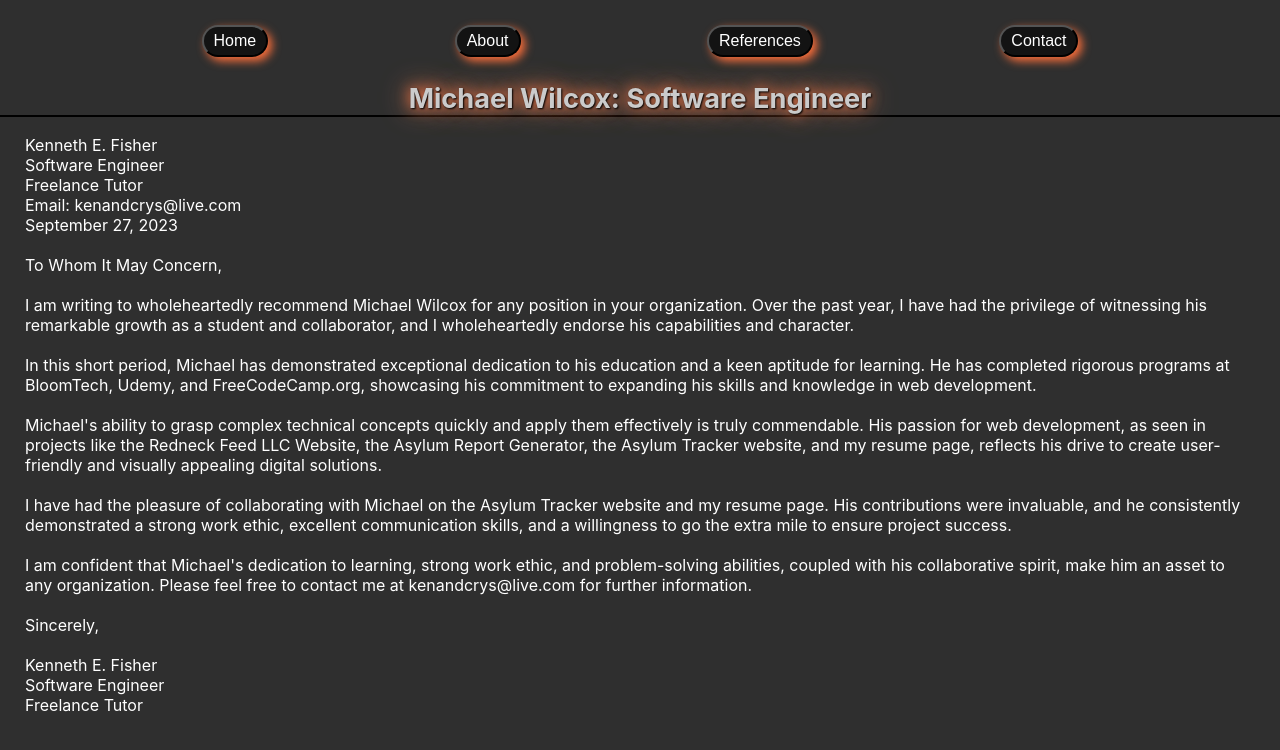
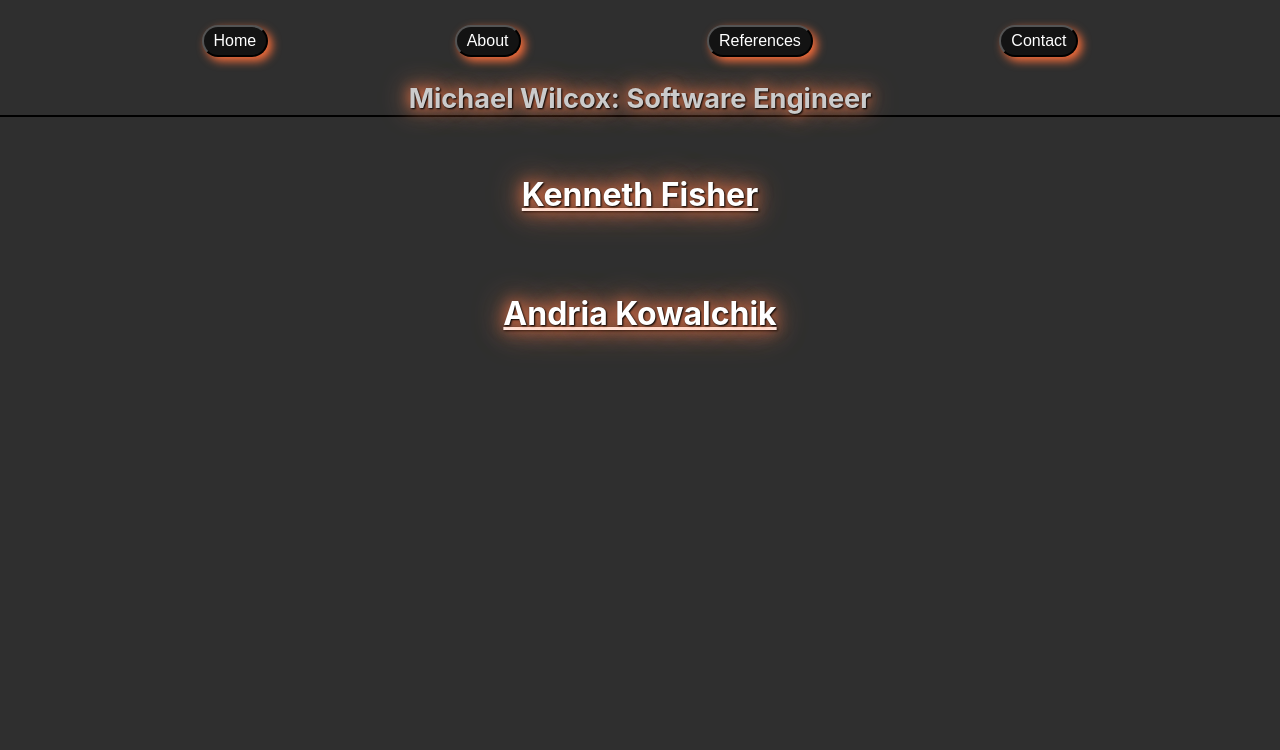
Before and after one commit to Krygore/Personal-Site, a React (Create React App) app in the folder React-site/personal-site/: page /references in a window 1280 px wide. Shown: the top 750 px of the page. Built offline with nearby package versions, Linux system fonts and the light colour scheme.

Commit message:
Updated Reference Page

```diff
--- a/React-site/personal-site/src/App.css
+++ b/React-site/personal-site/src/App.css
@@ -80,6 +80,22 @@ h1 {
 
 .references-section{
     margin: auto 25px;
+    display: flex;
+    flex-direction: column;
+    text-align: center;
+}
+
+.reference-link{
+    margin: 5vh auto;
+    font-size: 2rem;
+    text-shadow: 1px 1px 2px black, 0 0 1em rgb(252, 144, 104), 0 0 0.5em rgb(255, 111, 58);
+    text-decoration: underline;
+    font-weight: 700;
+}
+
+.reference-link:hover{
+    transition: all .2s ease-in-out;
+    transform: scale(1.5);
 }
 
 .contact-section{
--- a/React-site/personal-site/src/components/Home.js
+++ b/React-site/personal-site/src/components/Home.js
@@ -10,7 +10,7 @@ export default function Home() {
                     <img
                         className="image"
                         src={Image}
-                        alt="Michael Wilcox Profile Picture"
+                        alt="Michael Wilcox"
                     />
                 </div>
                 <div className="cta-text">
--- a/React-site/personal-site/src/components/References.js
+++ b/React-site/personal-site/src/components/References.js
@@ -3,31 +3,9 @@ export default function References () {
     return (
         <>
             <div className="references-section">
-                <div className="fish-reference">
-                    <p>Kenneth E. Fisher<br/>
-                        Software Engineer<br/>
-                        Freelance Tutor<br/>
-                        Email: kenandcrys@live.com<br/>
-                        September 27, 2023<br/>
-                        <br/>
-                        To Whom It May Concern,<br/>
-                        <br/>
-                        I am writing to wholeheartedly recommend Michael Wilcox for any position in your organization. Over the past year, I have had the privilege of witnessing his remarkable growth as a student and collaborator, and I wholeheartedly endorse his capabilities and character.<br/>
-                        <br/>
-                        In this short period, Michael has demonstrated exceptional dedication to his education and a keen aptitude for learning. He has completed rigorous programs at BloomTech, Udemy, and FreeCodeCamp.org, showcasing his commitment to expanding his skills and knowledge in web development.<br/>
-                        <br/>
-                        Michael's ability to grasp complex technical concepts quickly and apply them effectively is truly commendable. His passion for web development, as seen in projects like the Redneck Feed LLC Website, the Asylum Report Generator, the Asylum Tracker website, and my resume page, reflects his drive to create user-friendly and visually appealing digital solutions.<br/>
-                        <br/>
-                        I have had the pleasure of collaborating with Michael on the Asylum Tracker website and my resume page. His contributions were invaluable, and he consistently demonstrated a strong work ethic, excellent communication skills, and a willingness to go the extra mile to ensure project success.<br/>
-                        <br/>
-                        I am confident that Michael's dedication to learning, strong work ethic, and problem-solving abilities, coupled with his collaborative spirit, make him an asset to any organization. Please feel free to contact me at kenandcrys@live.com for further information.<br/>
-                        <br/>
-                        Sincerely,<br/>
-                        <br/>
-                        Kenneth E. Fisher<br/>
-                        Software Engineer<br/>
-                        Freelance Tutor</p>
-                </div>
+                <a className="reference-link" target="blank" href="https://docs.google.com/document/d/1rumeLRsO4BoahyCUhZH7tomeBDmFD5rKtLpaNmfbGrM/edit">Kenneth Fisher</a>
+
+                <a className="reference-link" target="blank" href="https://docs.google.com/document/d/1CZqUmIC2nhmBiVLp5QAwXj-GD-B5KeIFeIBVKivFrKk/edit">Andria Kowalchik</a>
             </div>
         </>
     )
```
